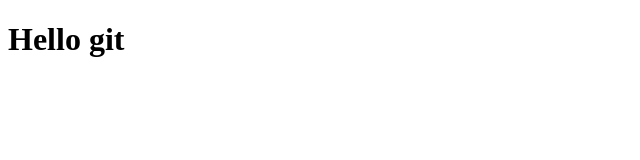
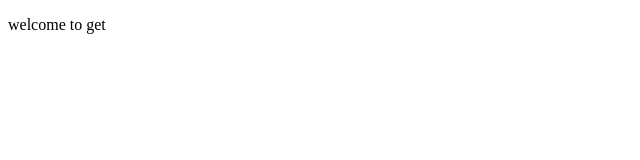
Before and after one commit to Sotilrac1/trials, a plain HTML site: page index.html in a window 1280 px wide. Shown: the whole page, without its empty margins (0-640 px from the left). Drawn offline with Linux system fonts and the light colour scheme.

Commit message:
change h1 tag to p and added welcome to git

```diff
--- a/index.html
+++ b/index.html
@@ -7,6 +7,6 @@
     <title>Document</title>
 </head>
 <body>
-    <h1>Hello git</h1>
+    <p>welcome to get</p>
 </body>
 </html>
```
